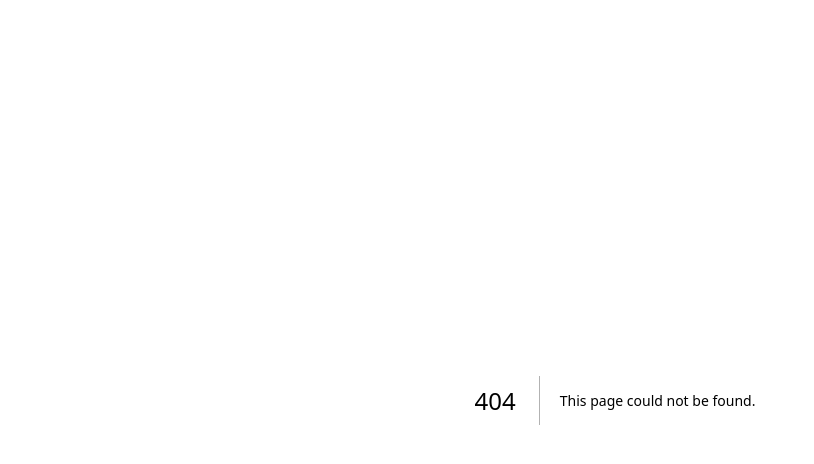
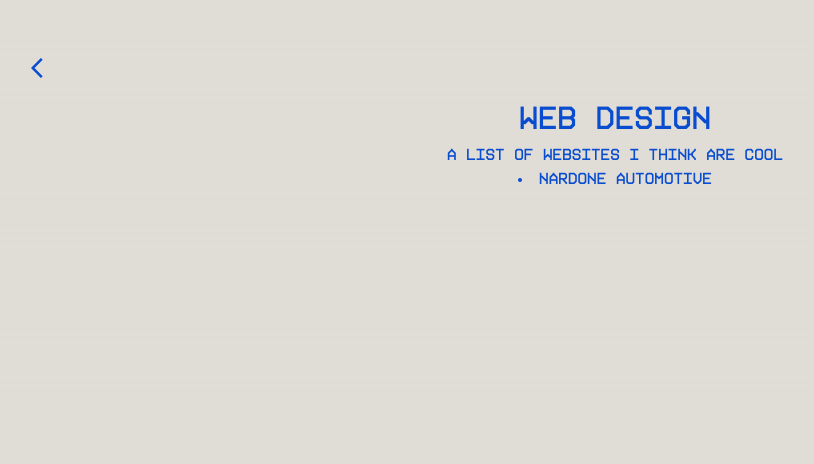
Before and after one commit to hwsimmons17/personal-site, a Next.js app: page /interests/web-design in a window 1280 px wide. Before the commit this address had no page. Shown: the top 464 px of the page, without its empty margins (25-839 px from the left). Built offline with nearby package versions, Linux system fonts and the light colour scheme.

Commit message:
add web design page

```diff
--- /dev/null
+++ b/src/app/interests/web-design/page.tsx
@@ -0,0 +1,20 @@
+import Link from "next/link";
+import { MdArrowBackIos } from "react-icons/md";
+
+export default function Home() {
+  return (
+    <main className="flex flex-col items-center justify-between p-24">
+      <Link href={"/"}>
+        <MdArrowBackIos size={24} className="absolute top-10 left-10 m-4" />
+      </Link>
+      <h1>Web Design</h1>
+      <p>A list of websites I think are cool</p>
+
+      <li>
+        <a href="https://www.nardone-automotive.com/the-928">Nardone Automotive</a>
+      </li>
+
+
+    </main>
+  );
+}
--- a/src/app/page.tsx
+++ b/src/app/page.tsx
@@ -18,7 +18,9 @@
       <Link href={"/interests/books"} className="hover:text-blue-200">
         Books
       </Link>
-      <p>Web design</p>
+     <Link href={"/interests/web-design"} className="hover:text-blue-200">
+        Web Design
+      </Link>
       <p>Programming</p>
     </main>
   );
```
